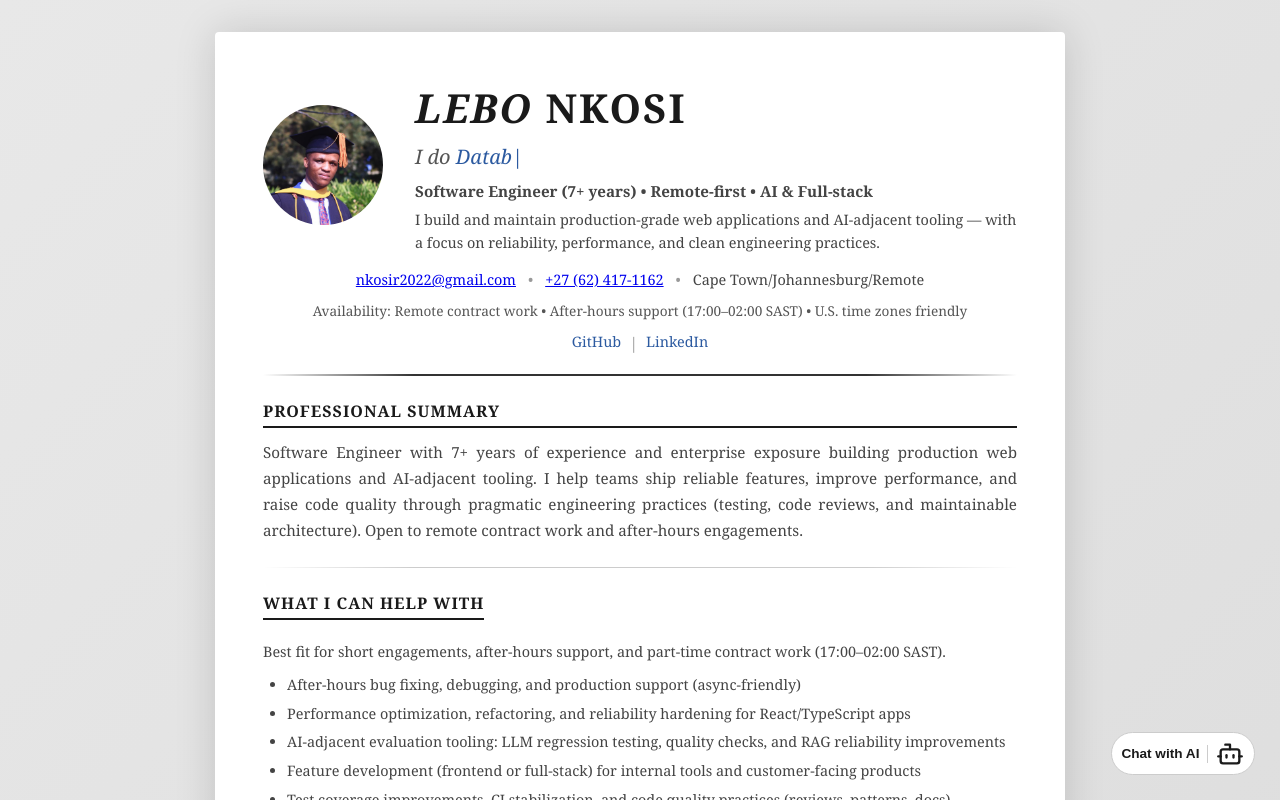
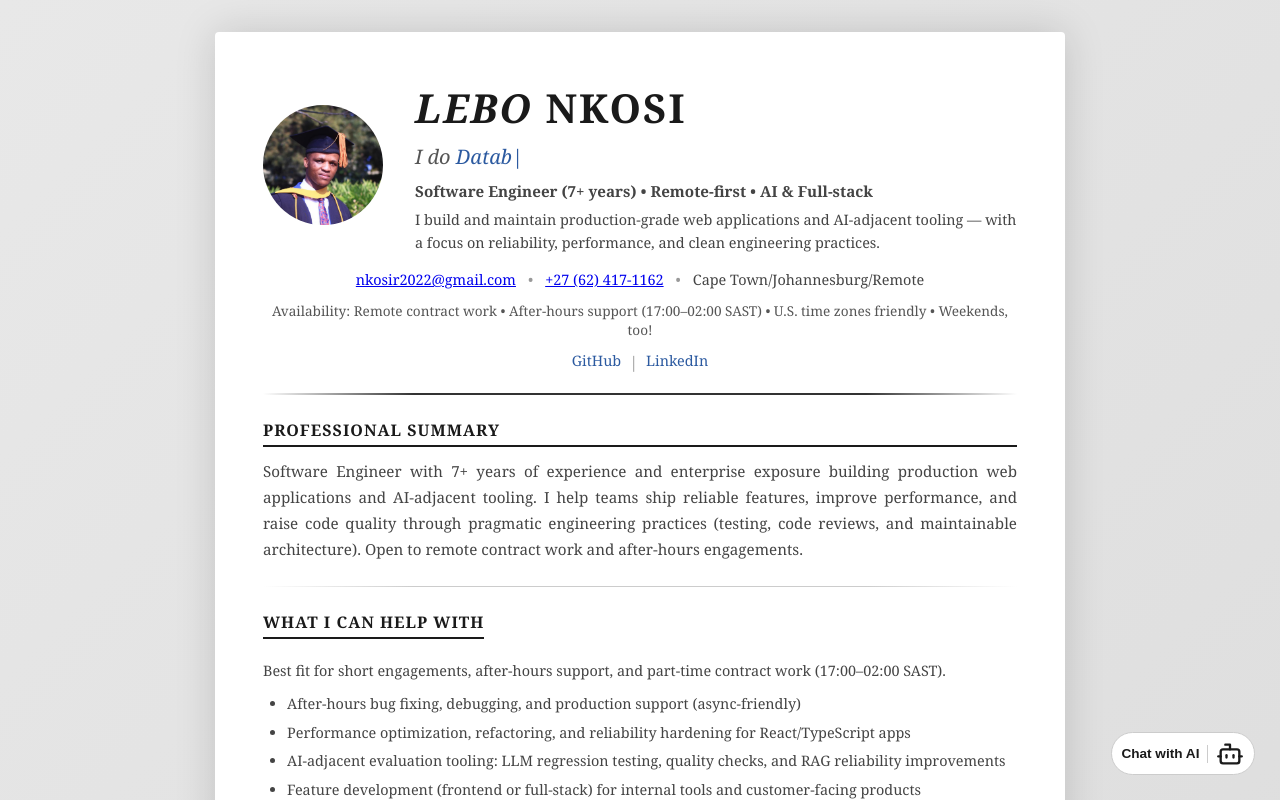
Before and after one commit to RelCode/relcode.github.io, a React (Create React App) app: page / in a window 1280 px wide. Shown: the top 800 px of the page. Built offline with nearby package versions, Linux system fonts and the light colour scheme; no server answers.

Commit message:
expand availability to include weekends

```diff
--- a/src/components/Hero.tsx
+++ b/src/components/Hero.tsx
@@ -78,7 +78,7 @@ const ResumeHeader: React.FC = () => {
 				</div>
 			</div>
 			<div className="availability">
-				Availability: Remote contract work • After-hours support (17:00–02:00 SAST) • U.S. time zones friendly
+				Availability: Remote contract work • After-hours support (17:00–02:00 SAST) • U.S. time zones friendly • Weekends, too!
 			</div>
 			<div className="social-links">
 				<a href="https://github.com/RelCode" target="_blank" rel="noopener noreferrer">
```
